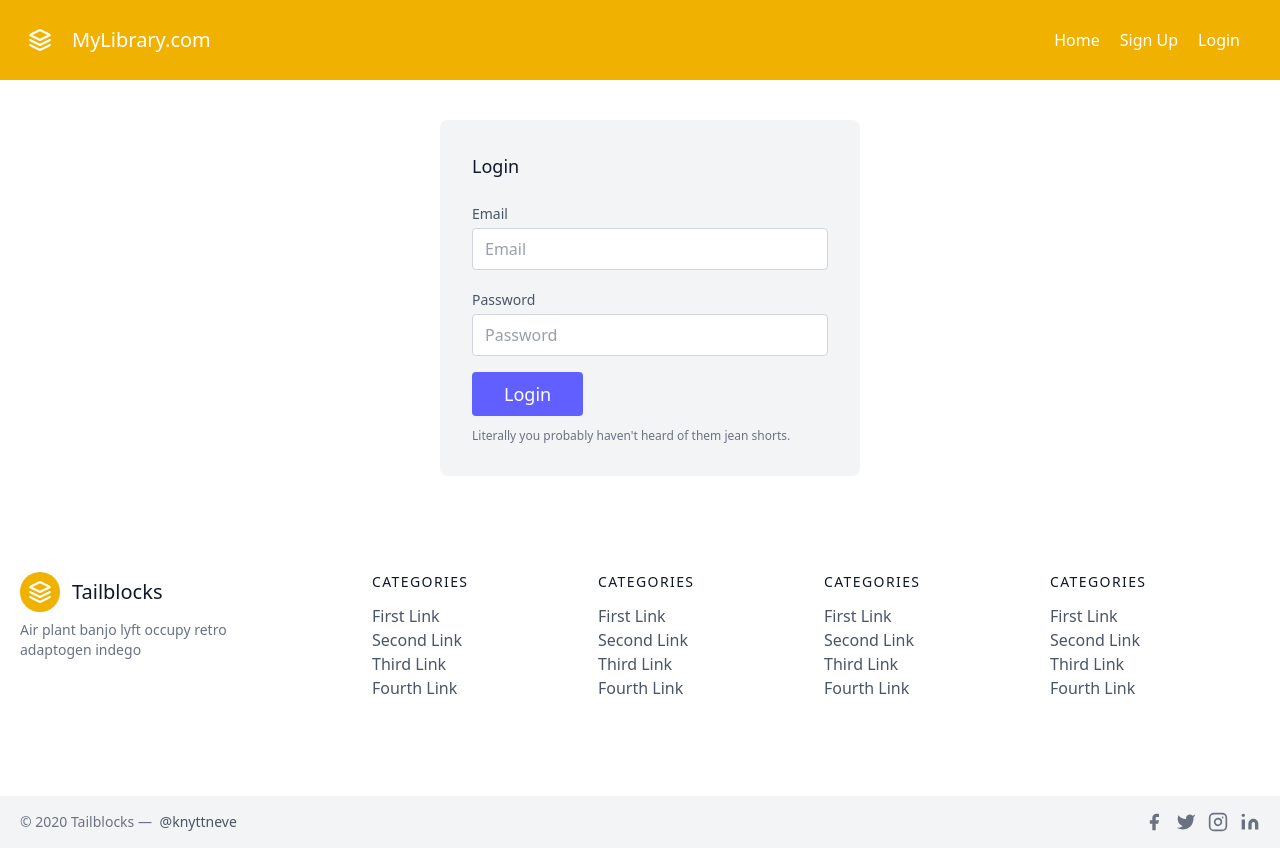
After one commit to DEVENDRA-5470/PROJECT-BATCH-82, a Flask app: page /customer-login in a window 1280 px wide. The commit adds this page. Run offline with Flask 3, Linux system fonts and the light colour scheme.

Commit message:
auto backup Tue Oct  7 10:09:30 UTC 2025

```diff
--- a/Flask/LMS/app.py
+++ b/Flask/LMS/app.py
@@ -94,6 +94,25 @@ def update_customer(id):
     else:
         return render_template("customer/update-customer.html",data=data)
 
+@app.route("/customer-login",methods=["GET","POST"])
+def customer_login():
+    if request.method=="POST":
+        email=request.form.get("email")
+        password=request.form.get("password")
+        user=Customer.query.filter_by(email=email,password=password).first()
+        if not user:
+            flash("Wrong credentials")
+            return render_template("customer/customer-login.html")
+        session["user_name"]=user.name
+        session["user_id"]=user.id
+        return redirect(url_for('all_customer'))
+    return render_template("customer/customer-login.html")
+
+@app.route('/logout')
+def user_logout():
+    session.clear()
+    return redirect(url_for('customer_login'))
+
 
 if __name__=="__main__":
     app.run(debug=True)
--- a/Flask/LMS/templates/base.html
+++ b/Flask/LMS/templates/base.html
@@ -17,15 +17,28 @@
       </svg>
       <span class="ml-3 text-xl text-white">MyLibrary.com</span>
     </a>
+
     <nav class="md:ml-auto flex flex-wrap items-center text-base justify-center">
-    <a href="{{ url_for('home') }}" class="mr-5 hover:text-gray-900">Home</a>
+      {% if session.user_name %}
+      <a href="{{ url_for('user_logout') }}" class="mr-5  bg-red-500 p-3">logout</a>
+      <a href="{{ url_for('home') }}" class="mr-5 hover:text-gray-900">Home</a>
+
+      <a href="{{ url_for('all_customer') }}" class="mr-5 hover:text-gray-900">All Customer</a>
     <a href="" class="mr-5 hover:text-gray-900">Books</a>
-        <a href="{{ url_for('all_customer') }}" class="mr-5 hover:text-gray-900">All Customer</a>
-        <a href="{{ url_for('customer_reg') }}" class="mr-5 hover:text-gray-900">Sign Up</a>
 
-         <a href="">
+       <a href="">
         <button class="inline-flex items-center border-0 focus:outline-none bg-yellow-500 text-white p-3 hover:bg-orange-600 rounded text-base mt-4 md:mt-0">Dashboard</button>
         </a>
+      {{session.user_name}}
+      {% else %}
+      <a href="{{ url_for('home') }}" class="mr-5 hover:text-gray-900">Home</a>
+         <a href="{{ url_for('customer_reg') }}" class="mr-5 hover:text-gray-900">Sign Up</a>
+        <a href="{{ url_for('customer_login') }}" class="mr-5 hover:text-gray-900">Login</a>
+    {% endif %}
+
+
+
+
 </nav>
 
 
--- /dev/null
+++ b/Flask/LMS/templates/customer/customer-login.html
@@ -0,0 +1,38 @@
+{% extends "base.html" %}
+
+{% block content %}
+
+<section class="text-gray-600 body-font mt-10 ml-110">
+
+  <form method="POST">
+    <div class=" md:w-1/2 bg-gray-100 rounded-lg p-8 w-full mt-10 md:mt-0">
+        {% with messages = get_flashed_messages() %}
+    {% if messages %}
+        {% for message in messages %}
+          <p class="text-red-500">{{message}}</p>
+        {% endfor %}
+    {% endif %}
+  {% endwith %}
+      <h2 class="text-gray-900 text-lg font-medium title-font mb-5">Login</h2>
+
+      <div class="relative mb-4">
+        <label for="email" class="leading-7 text-sm text-gray-600">Email</label>
+        <input type="email" id="email" name="email"
+          class="w-full bg-white rounded border border-gray-300 focus:border-indigo-500 focus:ring-2 focus:ring-indigo-200 text-base outline-none text-gray-700 py-1 px-3 leading-8 transition-colors duration-200 ease-in-out"
+          placeholder="Email" required>
+      </div>
+      <div class="relative mb-4">
+        <label for="password" class="leading-7 text-sm text-gray-600">Password</label>
+        <input type="password" id="password" name="password"
+          class="w-full bg-white rounded border border-gray-300 focus:border-indigo-500 focus:ring-2 focus:ring-indigo-200 text-base outline-none text-gray-700 py-1 px-3 leading-8 transition-colors duration-200 ease-in-out"
+          placeholder="Password" required>
+      </div>
+
+      <button
+        class="text-white bg-indigo-500 border-0 py-2 px-8 focus:outline-none hover:bg-indigo-600 rounded text-lg">Login</button>
+      <p class="text-xs text-gray-500 mt-3">Literally you probably haven't heard of them jean shorts.</p>
+    </div>
+  </form>
+  </div>
+</section>
+{% endblock content %}
```
Also changed, not shown: file1.txt (+62 -1 lines), 1 other file.
